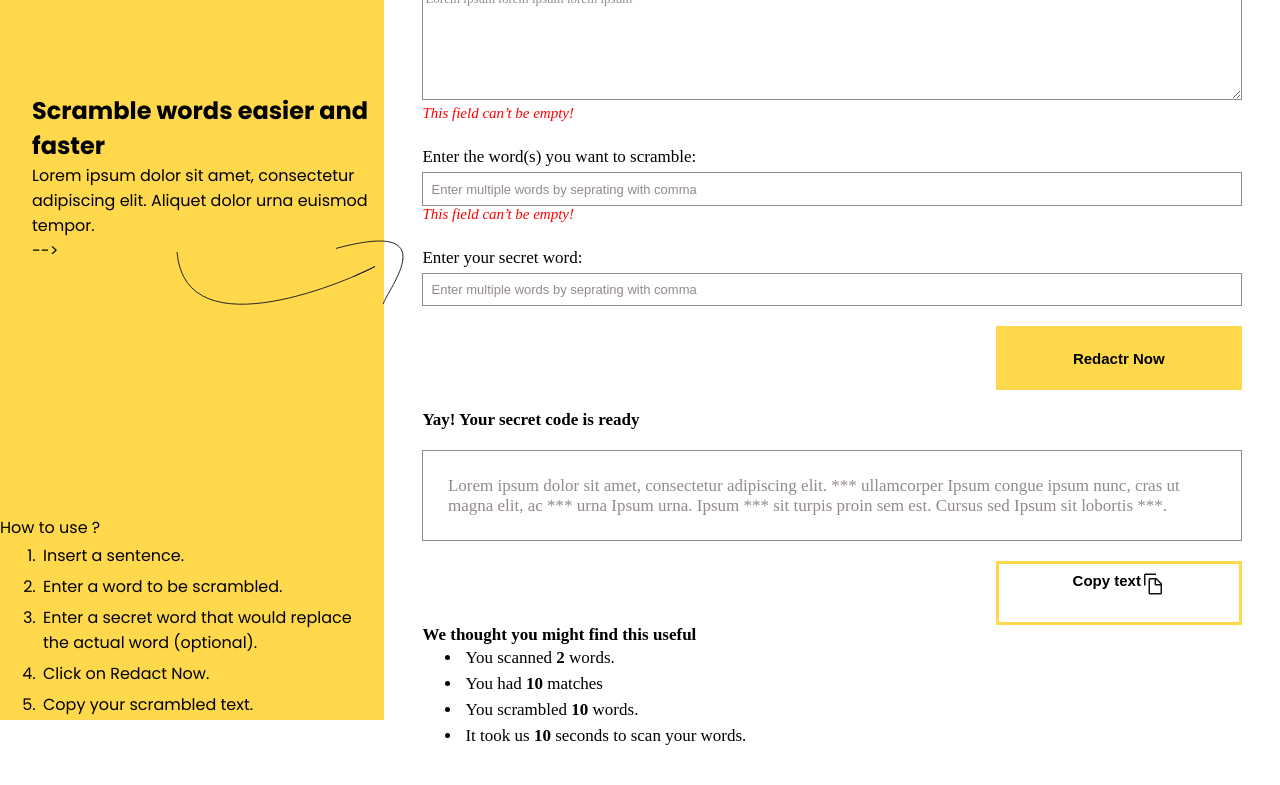
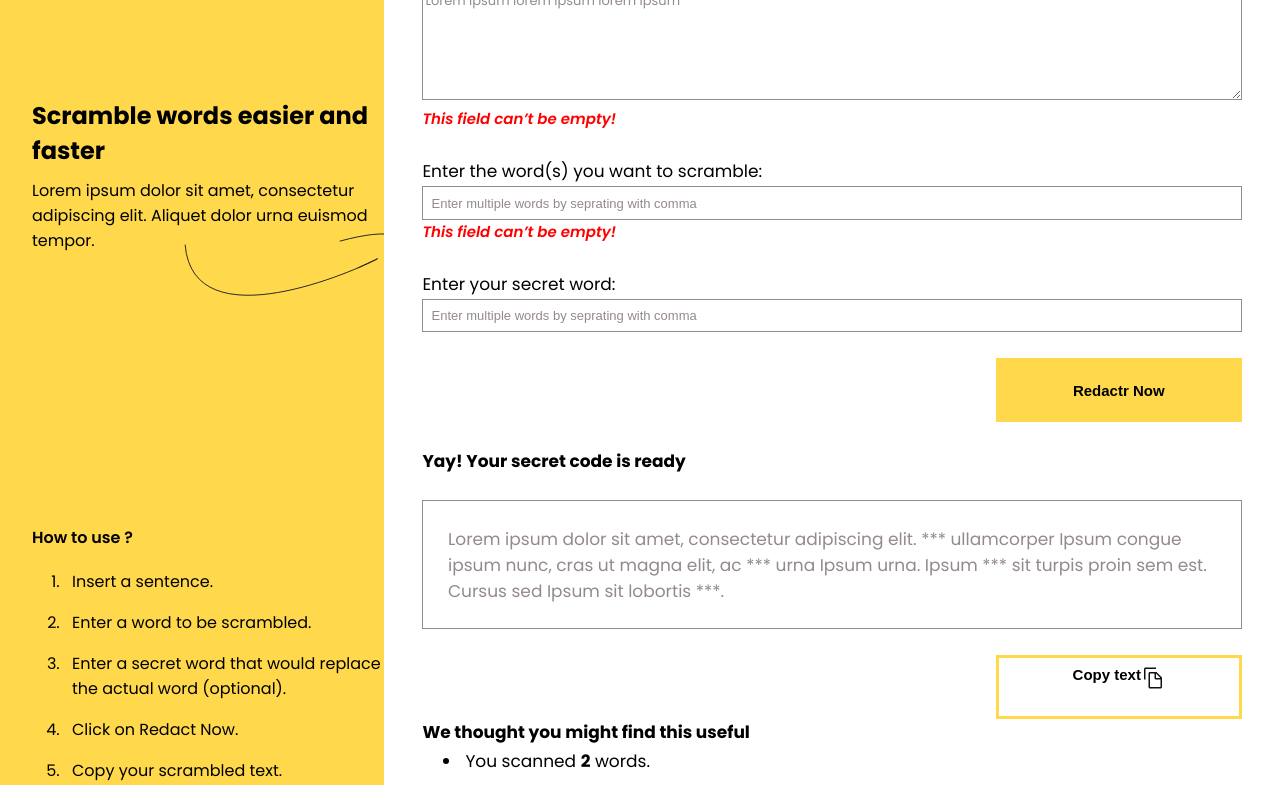
Before and after one commit to CodeKage25/team-redactr, a website with bundled scripts: page index.html in a window 1280 px wide. Shown: the part 80-865 px from the top of the page. Built offline with nearby package versions, Linux system fonts and the light colour scheme.

Commit message:
Restructured the html and edited the component file.

```diff
--- a/index.html
+++ b/index.html
@@ -14,45 +14,53 @@
 
   <!-- Hero Section -->
   <div class="hero">
-    <section class="hero__section">
+    <!-- <section class="hero__section"> -->
       <div class="hero__container">
         <!-- Header -->
-        <header class="hero__header">
+        <div class="hero__header">
+        <header>
           <!-- Navbar -->
           <nav class="hero__text-container">
             <a href="#" class="hero__logo-text">Redactr</a>
             <a href=".mobile__container" class="mobile__container" class="hero__text-details">How to use ?</a>
           </nav>
         </header>
+        </div>
 
         <!-- Hero text -->
+
         <div class="hero__text">
           <h2 class="hero__text-heading">Scramble words easier and faster</h2>
           <p class="hero__text-details">Lorem ipsum dolor sit amet, consectetur adipiscing elit. Aliquet dolor urna euismod
             tempor.
           </p>
 
+
           <!-- Web arrow Image -->
-<!--           <img class= "mobile__container" class="hero__text-web-arrow" src="Images/web-arrow.svg" alt="arrow Image" />
+         <!-- <img  class="hero__text-web-arrow" src="Images/web-arrow.svg" alt="arrow Image" /> -->
 
           <!-- Mobile arrow Image -->
-<!--           <img class="hero__text-mobile-arrow" src="Images/mobile-arrow.svg" alt="arrow Image" /> --> -->
-        </div>
-        <div class="hero__text-web-arrow">
+          <img class="hero__text-web-arrow" src="Images/mobile-arrow.svg" alt="arrow Image" />
+      </div>
+
+        <!-- <div class="hero__text-web-arrow"> -->
           <!-- Web arrow Image -->
-          <img class= "mobile__container" class="hero__text-web-arrow" src="Images/web-arrow.svg" alt="arrow Image" />
+          <!-- <img class= "mobile__container" class="hero__text-web-arrow" src="Images/web-arrow.svg" alt="arrow Image" /> -->
+          <!-- <svg>
+            <use xlink:href="Images/web-arrow.svg"></use>
+        </svg> -->
 
           <!-- Mobile arrow Image -->
-          <img class="hero__text-mobile-arrow" src="Images/mobile-arrow.svg" alt="arrow Image" />
-        </div>
+          <!-- <img class="hero__text-mobile-arrow" src="Images/mobile-arrow.svg" alt="arrow Image" /> -->
+        <!-- </div> -->
         <!-- How to Use (Desktop)-->
-        <div class="decription">
+        <!-- <div class="decription"> -->
           <div class="decription__list-heading">
           <p>How to use ?</p>
           </div>
           <div class="decription__list-heading-list">
           <!-- List Items -->
-          <ol>
+          <ol class="list">
             <li>Insert a sentence.</li>
             <li>Enter a word to be scrambled.</li>
             <li>Enter a secret word that would replace the actual word (optional).</li>
@@ -60,9 +68,9 @@
             <li>Copy your scrambled text.</li>
           </ol>
           </div>
-        </div>
+        <!-- </div> -->
       </div>
-    </section>
+    <!-- </section> -->
 
 
     <!-- Main Section -->
@@ -137,7 +145,7 @@
       <div class="how-to-use">
         <div class="list-heading-and-back-to-top-arrow">
           <p class="list-heading">How to use ?</p>
-          <a href="#" class="mobile-back-to-top"></a><img class="back-to-top.svg" src="Images/Back-to-top.svg"
+          <a href="#" class="mobile-back-to-top"><img class="back-to-top.svg" src="Images/Back-to-top.svg"
             alt="Arrow Image" /></a>
         </div>
 
--- a/sass/_components.scss
+++ b/sass/_components.scss
@@ -1,7 +1,7 @@
-.main__section {
+ .main__section{
   display: flex;
   padding:3%;
-  font-family:'inherit';
+  font-family:'Poppins', sans-serif;
   font-size: 17px;
   flex-direction: column;
   flex: 0 0 70%; }
@@ -22,7 +22,7 @@
   }
   textarea{
     font-size:15px;
-    font-family: inherit;
+    font-family:'Poppins', sans-serif;
     height:7rem;
     width:100%;
     border:1px solid  #948A8A;
@@ -34,7 +34,7 @@
     font-size: 15px;
     cursor: pointer;
     width:30%;
-    font-style: inherit;
+    font-style: poppins;
     font-weight:800;
     height:8vh;
     border:none;
@@ -55,7 +55,7 @@
     font-weight:400;
   }
   .form-ouput{
-    font-family:inherit;
+    font-family:'Poppins', sans-serif;
   }
   .additional-details{
     font-family:inherit;
--- a/sass/_layout.scss
+++ b/sass/_layout.scss
@@ -2,15 +2,19 @@
   display:flex;
   flex: 0 0 30%;
   &__section {
-    background-color: #FFD84C;
-    height: 100vh;
+    // background-color: #FFD84C;
   }
 
   &__container {
-    height: 100vh;
-    display: flex;
-    flex-direction: column;
-    justify-content: space-between;
+    overflow: hidden;
+    background-color: #FFD84C;
+    // height: 100vh;
+    width: 35%;
+    position: relative;
+    // position: fixed;
+    // display: flex;
+    // flex-direction: column;
+    // justify-content: space-evenly;
     }
 
   &__header {
@@ -19,6 +23,7 @@
 
   &__text-container {
     margin-top: 2.5rem;
+    // width: 1rem;
   }
 
   &__logo-text {
@@ -37,9 +42,16 @@
 }
 
 .hero__text {
-  position: relative;
-  margin-left: 2rem;
-  margin-top: -9rem;
+  // display: flex;
+  // flex-direction: column;
+  position: absolute;
+  // margin-left: 2rem;
+  // margin-top: -9rem;
+  position: absolute;
+  width: 357px;
+  height: 171px;
+  left: 2rem;
+  top: 178px;
 
   // &-arrow {
   //   margin-right: 2rem;
@@ -50,13 +62,18 @@
   }
 
   &-details {
-
+    position: absolute;
+    width: 342px;
+    height: 78px;
+    top: 80px;
   }
 
   &-web-arrow {
-   position: absolute;
-   left: 11rem;
-   top: 20rem;
+    position: absolute;
+    width: 226px;
+    height: 63.23px;
+    left: 150px;
+    top: 135px;
   }
 
   &-mobile-arrow {
@@ -64,23 +81,32 @@
   }
 }
 
-.description {
+
   // margin-left: 2rem;
   // margin-bottom: 2rem;
-  margin-bottom: 2rem !important;
 
-  &__list-heading {
-    padding-bottom: 2rem !important;
-    margin: 0 auto;
 
-    &-item {
-  padding-bottom: 3rem !important;
-  margin-left: 2rem !important;
+  .decription__list-heading {
+    position: relative;
+    width: 102px;
+    height: 26px;
+    left: 2rem;
+    top: 540px;
+    font-weight: 600;
+
+  }
+
+.decription__list-heading-list {
+  position: relative;
+  width: 370px;
+  height: 220px;
+  left: 1.5rem;
+  top: 550px;
 }
 
 
-  }
-}
+
+
 
 
 
@@ -95,7 +121,12 @@
   display: flex;
   flex-direction: column;
   flex: 0 0 70%;
+
   &-container {
 
   }
 }
+
+ol > li {
+  padding: 8px;
+}
```
Also changed, not shown: css/style.css.
